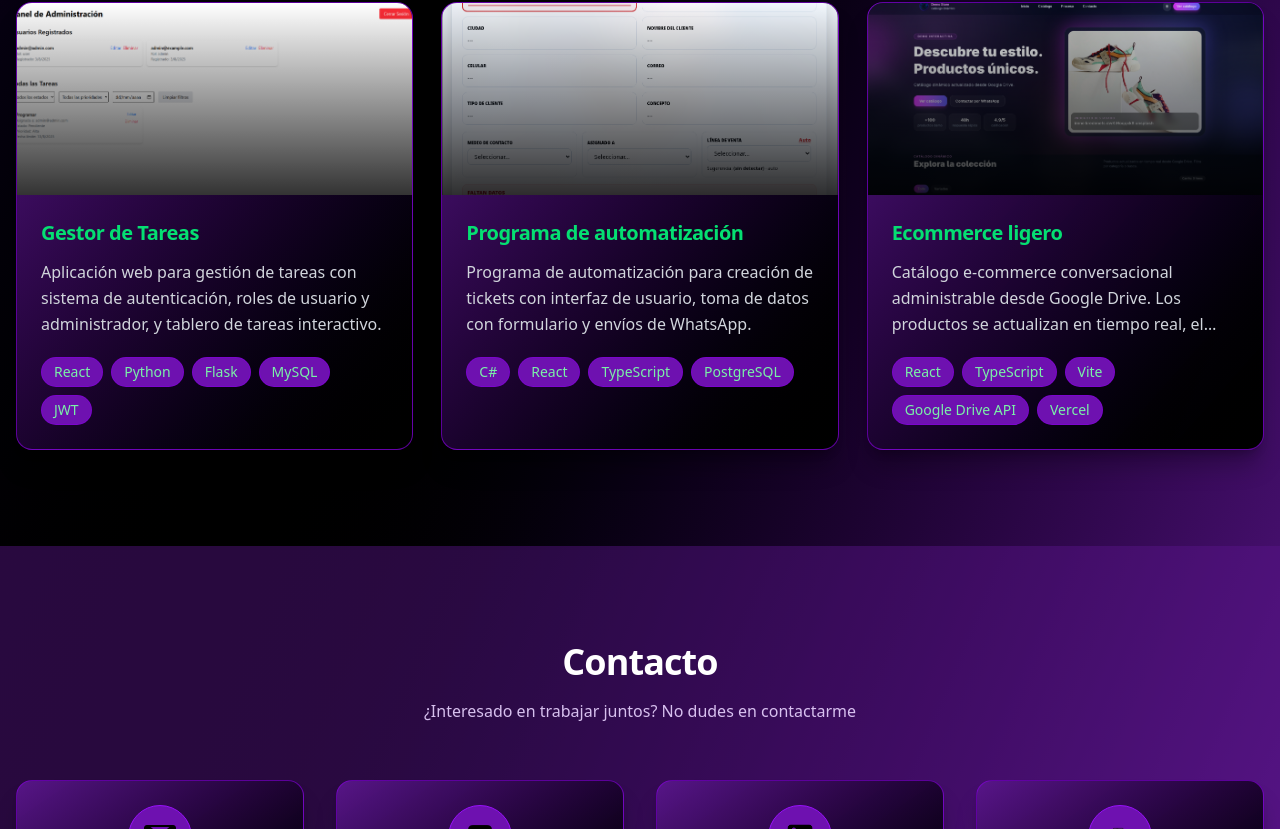
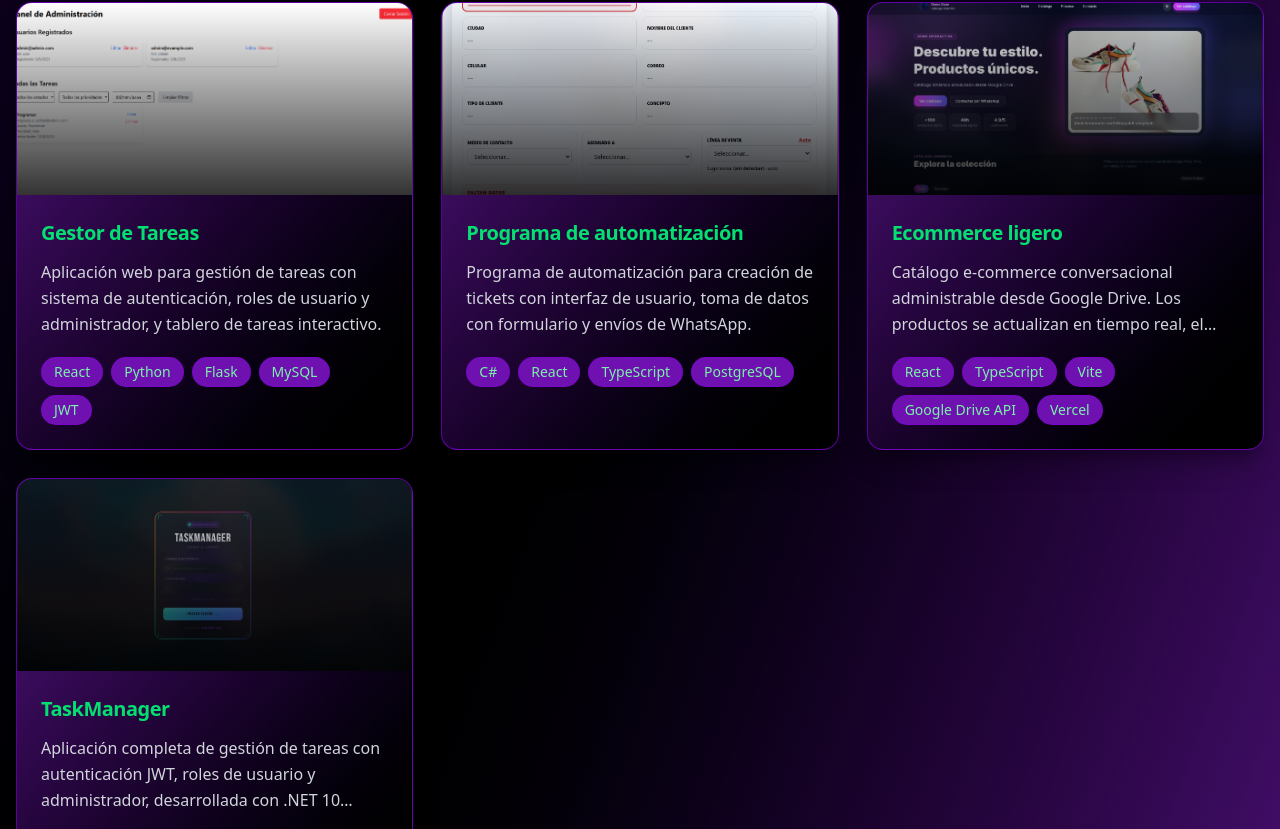
Before and after one commit to Zoyeras/portafolio, a React (Vite) app: page / in a window 1280 px wide. Shown: the part 1971-2800 px from the top of the page. Built offline with nearby package versions, Linux system fonts and the light colour scheme.

Commit message:
feat(project): new project add

```diff
--- a/src/components/ProjectsSection.tsx
+++ b/src/components/ProjectsSection.tsx
@@ -14,6 +14,8 @@ const ProjectsSection = ({ language }: { language: Language }) => {
       close: "Cerrar",
       viewDemo: "Ver Demo",
       viewCode: "Ver Código",
+      viewBackend: "Ver Backend",
+      viewFrontend: "Ver Frontend",
       viewGuide: "Ver Guía",
       viewDetails: "Ver detalles",
     },
@@ -25,6 +27,8 @@ const ProjectsSection = ({ language }: { language: Language }) => {
       close: "Close",
       viewDemo: "View Demo",
       viewCode: "View Code",
+      viewBackend: "View Backend",
+      viewFrontend: "View Frontend",
       viewGuide: "View Guide",
       viewDetails: "View details",
     },
@@ -67,7 +71,9 @@ const ProjectsSection = ({ language }: { language: Language }) => {
         `,
       },
       demoUrl: "https://gestortareas-frontend.vercel.app/login",
-      repoUrl: "https://github.com/Zoyeras/backend-GestorTareas",
+      frontendRepoUrl: "https://github.com/Zoyeras/backend-GestorTareas", // Ajusta si tienes frontend separado
+      backendRepoUrl: undefined, // Si no tienes backend separado, déjalo undefined
+      guideUrl: undefined,
     },
     {
       title: {
@@ -109,7 +115,9 @@ const ProjectsSection = ({ language }: { language: Language }) => {
         `,
       },
       demoUrl: "https://ia-automation-frontend.vercel.app/",
-      repoUrl: "https://github.com/Zoyeras/IAutomation_backend",
+      frontendRepoUrl: "https://github.com/Zoyeras/IAutomation_frontend", // Ajusta
+      backendRepoUrl: "https://github.com/Zoyeras/IAutomation_backend",
+      guideUrl: undefined,
     },
     {
       title: {
@@ -151,8 +159,55 @@ const ProjectsSection = ({ language }: { language: Language }) => {
         `,
       },
       demoUrl: "https://ecommerce-ligero.vercel.app",
-      repoUrl: "https://github.com/Zoyeras/Ecommerce-Ligero",
+      frontendRepoUrl: "https://github.com/Zoyeras/Ecommerce-Ligero",
+      backendRepoUrl: undefined, // No tiene backend separado
       guideUrl: "https://github.com/Zoyeras/Ecommerce-Ligero/blob/main/GESTION.md",
+    },
+    {
+      title: {
+        es: "TaskManager",
+        en: "TaskManager",
+      },
+      description: {
+        es: "Aplicación completa de gestión de tareas con autenticación JWT, roles de usuario y administrador, desarrollada con .NET 10 (backend) y React + TypeScript (frontend).",
+        en: "Full-stack task management app with JWT authentication, user/admin roles, built with .NET 10 (backend) and React + TypeScript (frontend).",
+      },
+      image: "/imagenes/Capturas Proyectos/imgTaskManager.png",
+      technologies: ["React", "TypeScript", ".NET 10", "Entity Framework", "PostgreSQL", "JWT"],
+      details: {
+        es: `
+          <p>Sistema completo de gestión de tareas con:</p>
+          <ul class="list-disc pl-5 mt-2 space-y-1">
+            <li>Autenticación JWT con expiración configurable</li>
+            <li>Roles: administrador (CRUD de cualquier tarea) y usuario normal (solo sus tareas)</li>
+            <li>CRUD de tareas con campos: título, descripción, estado, prioridad, fecha límite</li>
+            <li>Campos de auditoría: CreatedAt, UpdatedAt</li>
+            <li>Manejo global de excepciones y validación de modelos</li>
+            <li>Conversor UTC para fechas en JSON</li>
+            <li>Interfaz moderna con efectos visuales (tilt, glitch, gradientes)</li>
+            <li>Rutas protegidas, interceptor de Axios para token</li>
+            <li>Base de datos PostgreSQL</li>
+          </ul>
+        `,
+        en: `
+          <p>Complete task management system with:</p>
+          <ul class="list-disc pl-5 mt-2 space-y-1">
+            <li>JWT authentication with configurable expiration</li>
+            <li>Roles: admin (CRUD any task) and regular user (only own tasks)</li>
+            <li>Task CRUD with fields: title, description, status, priority, due date</li>
+            <li>Audit fields: CreatedAt, UpdatedAt</li>
+            <li>Global exception handling and model validation</li>
+            <li>UTC date converter for JSON</li>
+            <li>Modern UI with visual effects (tilt, glitch, gradients)</li>
+            <li>Protected routes, Axios token interceptor</li>
+            <li>PostgreSQL database</li>
+          </ul>
+        `,
+      },
+      demoUrl: "#", // Cambia por la URL del demo cuando lo despliegues
+      frontendRepoUrl: "https://github.com/Zoyeras/TaskManager_frontend",
+      backendRepoUrl: "https://github.com/Zoyeras/TaskManager_backend",
+      guideUrl: undefined,
     },
   ];
 
@@ -254,15 +309,12 @@ const ProjectsSection = ({ language }: { language: Language }) => {
 
                   <div className="flex flex-wrap gap-4">
                     {/* Demo Button */}
+                    {projects[selectedProject].demoUrl && projects[selectedProject].demoUrl !== "#" && (
                         <a
                             href={projects[selectedProject].demoUrl}
                             target="_blank"
                             rel="noopener noreferrer"
-                        className={`px-4 py-2.5 rounded-lg transition-colors flex items-center justify-center gap-2 font-semibold ${
-                            projects[selectedProject].demoUrl === "#"
-                                ? "bg-green-500/40 text-white/70 pointer-events-none"
-                                : "bg-green-500 text-white hover:bg-green-600"
-                        }`}
+                            className="px-4 py-2.5 rounded-lg bg-green-500 text-white hover:bg-green-600 transition-colors flex items-center justify-center gap-2 font-semibold"
                         >
                           <svg
                               xmlns="http://www.w3.org/2000/svg"
@@ -280,17 +332,15 @@ const ProjectsSection = ({ language }: { language: Language }) => {
                           </svg>
                           {text.viewDemo}
                         </a>
+                    )}
 
-                    {/* Code Button */}
+                    {/* Frontend Code Button */}
+                    {projects[selectedProject].frontendRepoUrl && (
                         <a
-                        href={projects[selectedProject].repoUrl}
+                            href={projects[selectedProject].frontendRepoUrl}
                             target="_blank"
                             rel="noopener noreferrer"
-                        className={`px-4 py-2.5 rounded-lg transition-colors flex items-center justify-center gap-2 font-semibold ${
-                            projects[selectedProject].repoUrl === "#"
-                                ? "bg-purple-700/40 text-white/70 pointer-events-none"
-                                : "bg-purple-700 text-white hover:bg-purple-600"
-                        }`}
+                            className="px-4 py-2.5 rounded-lg bg-purple-700 text-white hover:bg-purple-600 transition-colors flex items-center justify-center gap-2 font-semibold"
                         >
                           <svg
                               xmlns="http://www.w3.org/2000/svg"
@@ -306,13 +356,40 @@ const ProjectsSection = ({ language }: { language: Language }) => {
                                 d="M10 20l4-16m4 4l4 4-4 4M6 16l-4-4 4-4"
                             />
                           </svg>
-                      {text.viewCode}
+                          {text.viewFrontend}
                         </a>
+                    )}
 
-                    {/* Guide Button – solo si existe guideUrl */}
-                    {(projects[selectedProject] as any).guideUrl && (
+                    {/* Backend Code Button */}
+                    {projects[selectedProject].backendRepoUrl && (
                         <a
-                            href={(projects[selectedProject] as any).guideUrl}
+                            href={projects[selectedProject].backendRepoUrl}
+                            target="_blank"
+                            rel="noopener noreferrer"
+                            className="px-4 py-2.5 rounded-lg bg-purple-700 text-white hover:bg-purple-600 transition-colors flex items-center justify-center gap-2 font-semibold"
+                        >
+                          <svg
+                              xmlns="http://www.w3.org/2000/svg"
+                              className="h-5 w-5"
+                              fill="none"
+                              viewBox="0 0 24 24"
+                              stroke="currentColor"
+                          >
+                            <path
+                                strokeLinecap="round"
+                                strokeLinejoin="round"
+                                strokeWidth={2}
+                                d="M10 20l4-16m4 4l4 4-4 4M6 16l-4-4 4-4"
+                            />
+                          </svg>
+                          {text.viewBackend}
+                        </a>
+                    )}
+
+                    {/* Guide Button */}
+                    {projects[selectedProject].guideUrl && (
+                        <a
+                            href={projects[selectedProject].guideUrl}
                             target="_blank"
                             rel="noopener noreferrer"
                             className="px-4 py-2.5 rounded-lg bg-purple-700 text-white hover:bg-purple-600 transition-colors flex items-center justify-center gap-2 font-semibold"
```
Also changed, not shown: public/imagenes/Capturas Proyectos/imgTaskManager.png (added). Lines whose indentation alone changed are shown as unchanged.
